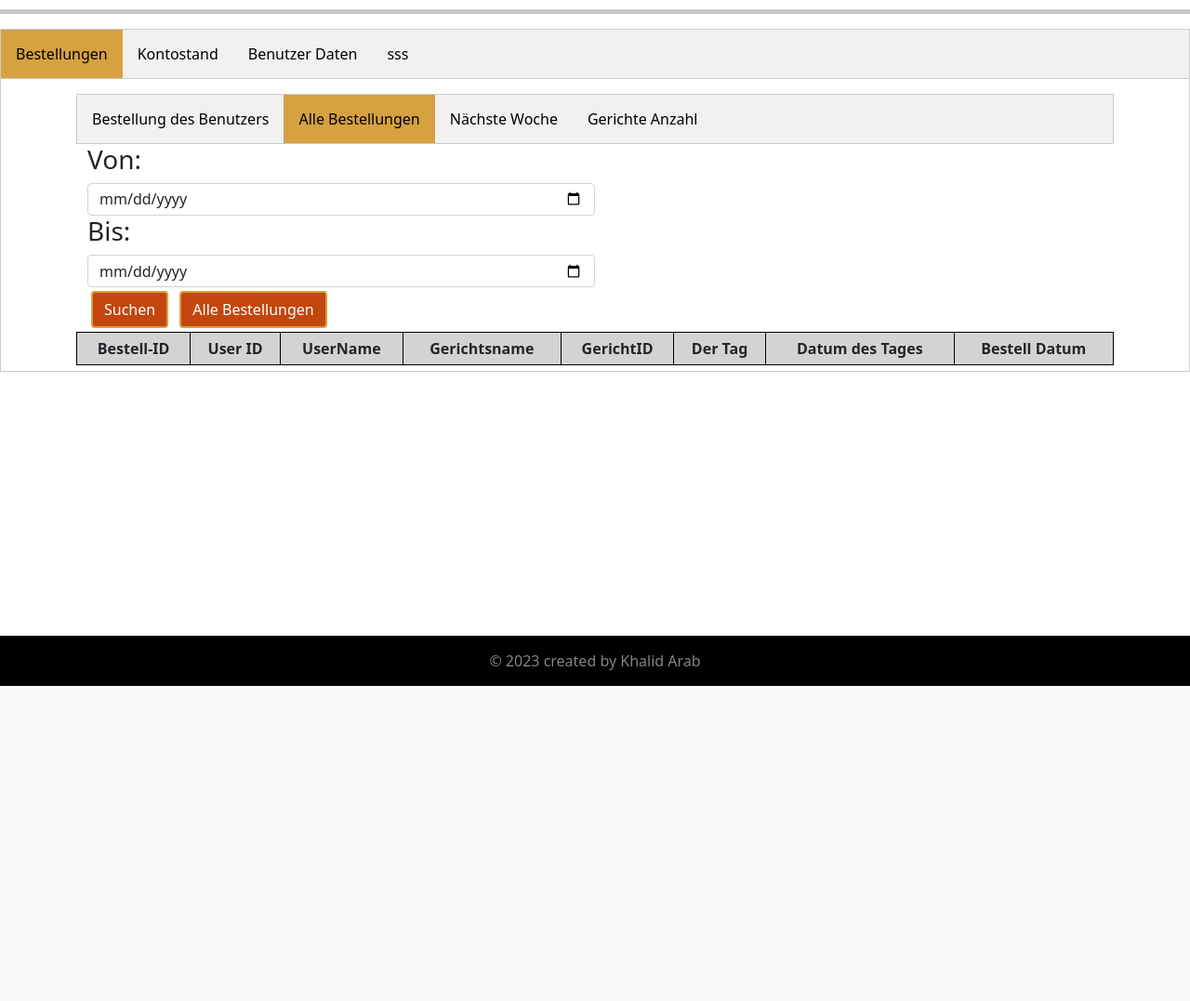
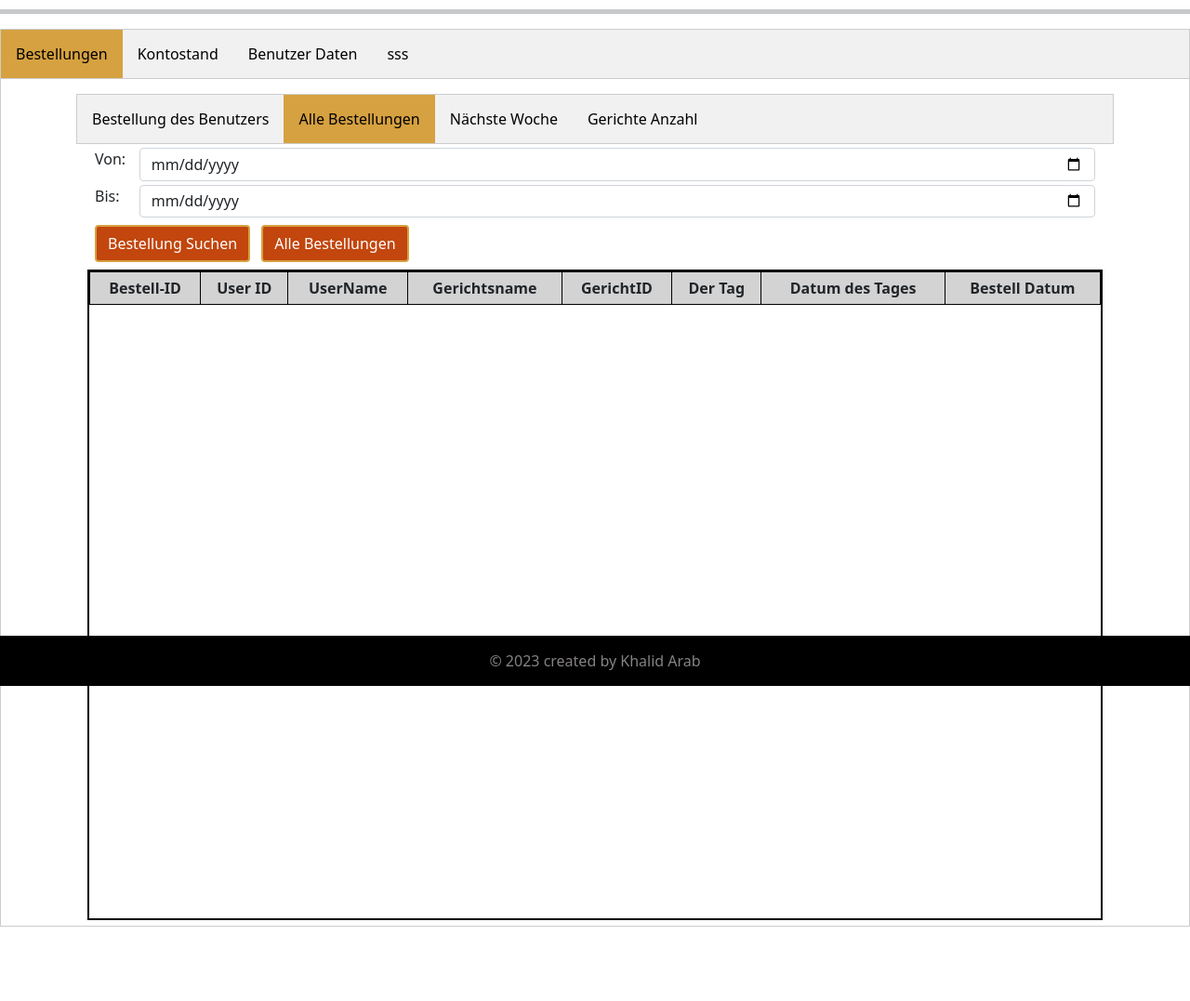
Before and after one commit to KhalidArab1983/MensaSeeaeker, a PHP site: page /admin/a_user_page.php in a window 1280 px wide, after a click on "Alle Bestellungen". Shown: the part 62-1139 px from the top of the page at 93% size. Before the commit the page ends 800 px from the top, so only its background shows below. Run offline with PHP 8.4, Linux system fonts and the light colour scheme; the visitor is signed in with stand-in values (Sample User, id 1); data that the repository does not hold is empty.

Commit message:
tabel scroll view

```diff
--- a/admin/a_user_page.php
+++ b/admin/a_user_page.php
@@ -186,16 +186,25 @@
 
                 <div id="bestellungen" class="subtabcontent" style="display:none">
                     <div class="container">
-                        <form method="get" class=">
+                        <form method="get" class="">
                             <div class="m-1" >
-                                <h3>Von: </h3>
+                                <div>
+                                    <div class="disFlex m-1">
+                                        <label class="width50">Von: </label>
                                         <input type="date" name="start_date" class="form-control" value="<?php echo $start_date; ?>">
-                                <h3>Bis: </h3>
+                                    </div>
+                                    <div class="disFlex m-1">
+                                        <label class="width50">Bis: </label>
                                         <input type="date" name="end_date" class="form-control" value="<?php echo $end_date; ?>">
-                                <button type="submit" class="btn btn-warning m-1" name="button">Suchen</button>
+                                    </div>
+                                </div>
+                                <div>
+                                    <button type="submit" class="btn btn-warning m-1" name="button">Bestellung Suchen</button>
                                     <button type="submit" class="btn btn-warning m-1" name="alleBestellungen">Alle Bestellungen</button>
                                 </div>
+                            </div>
                         </form>
+                        <div class="scrollView">
                             <table>
                                 <thead>
                                     <tr>
@@ -262,6 +271,7 @@
                                     ?>
                                 </tbody>
                             </table>
+                        </div>
                     </div>
                 </div>
 
--- a/css/style.css
+++ b/css/style.css
@@ -54,6 +54,10 @@
 .textDeco{
     text-decoration: underline;
 }
+.width50{
+    width:50px;
+}
+
 .scrollView{
     overflow: auto;
     height: 700px;
@@ -63,7 +67,7 @@
 
 .form-control{
     display:block;
-    width:50%;
+    width:100%;
     padding:.300rem .75rem;
     font-size:1rem;
     font-weight:400;
```
Lines whose indentation alone changed are shown as unchanged.
